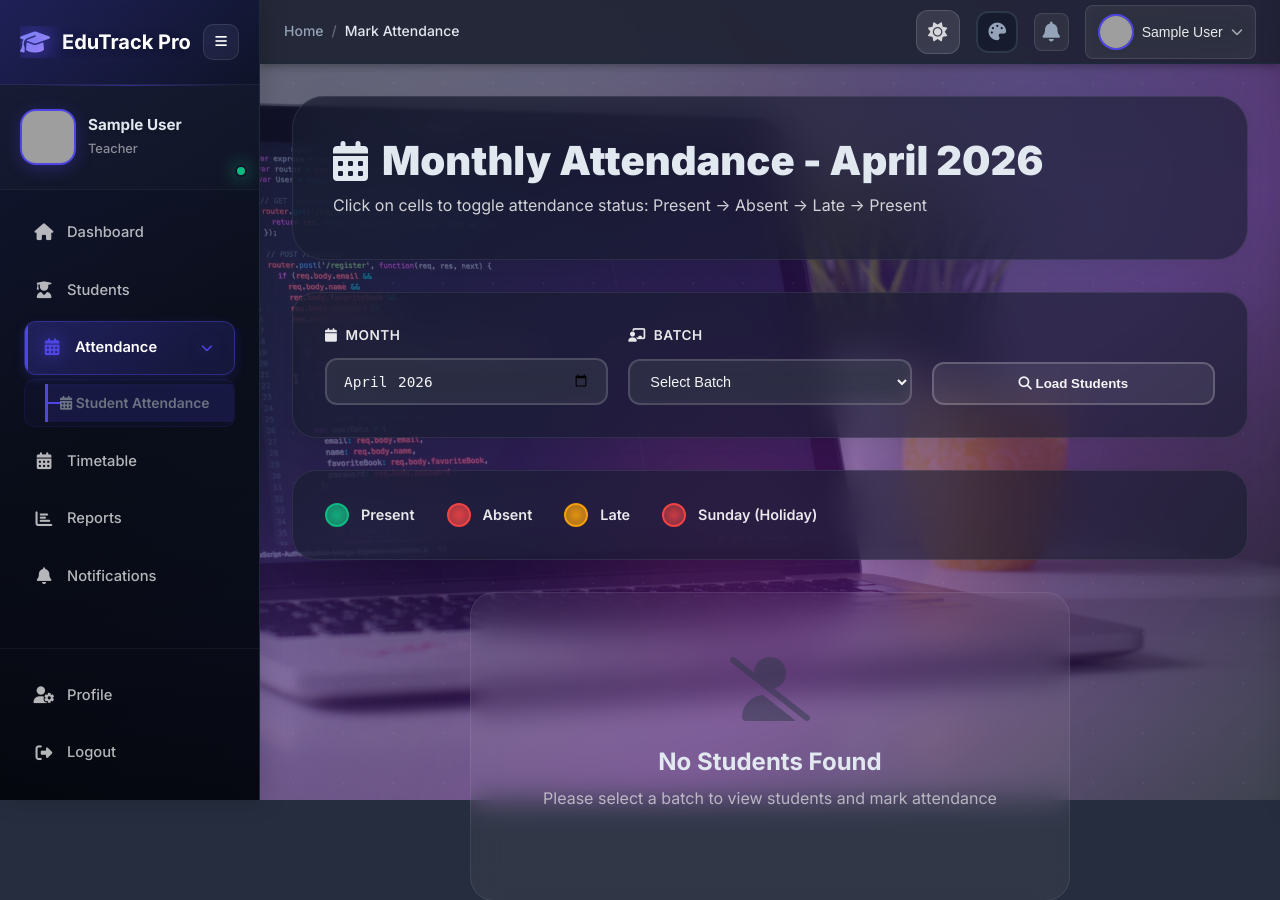
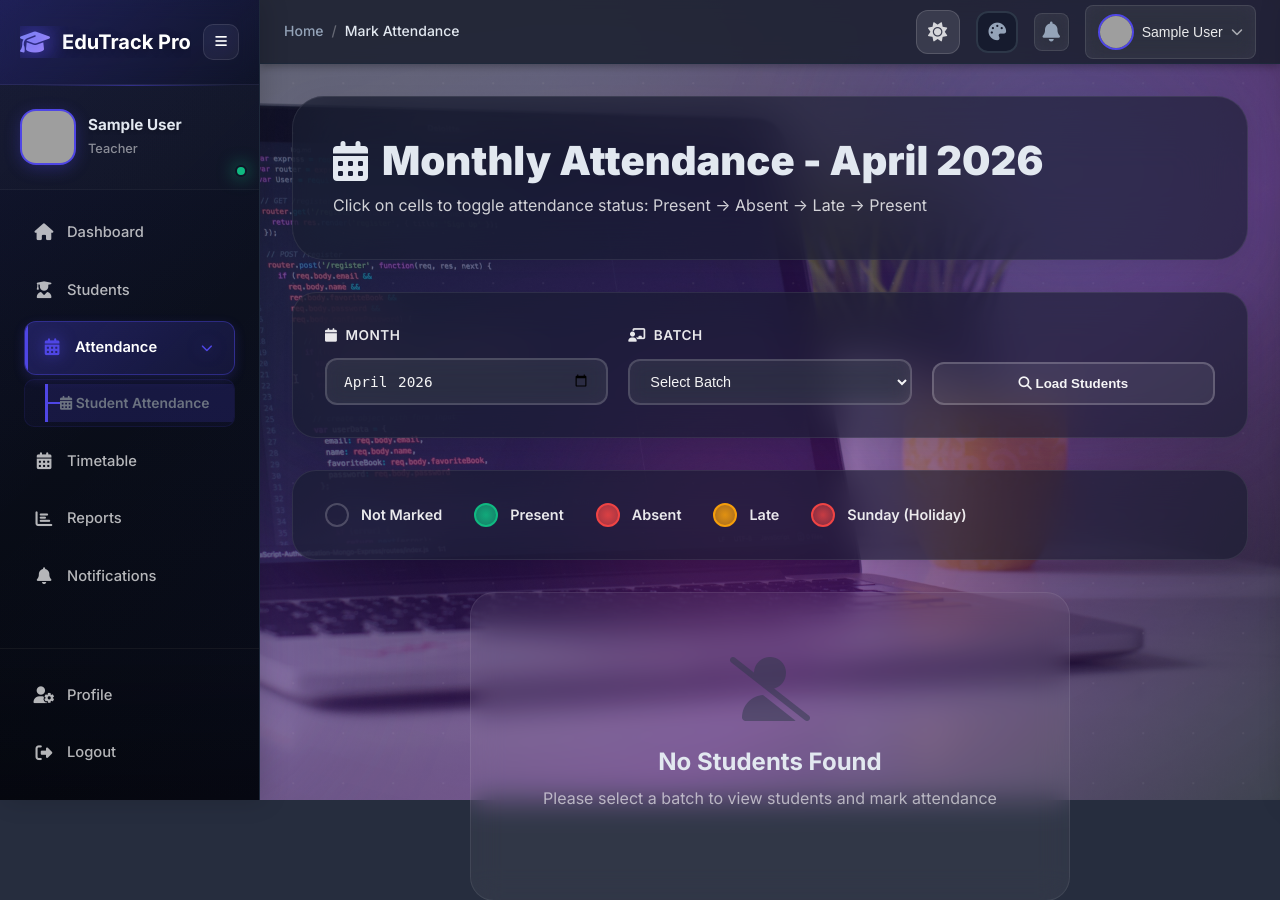
Before and after one commit to AKASH991833/Attendance_management_sys, a Django app: page /attendance/mark/ in a window 1280 px wide. Shown: the top 900 px of the page. Run offline with Django 4.2, Linux system fonts and the light colour scheme; the visitor is signed in with stand-in values (Sample User, id 1); data comes from the database, SQL or seed files in the repository; data that the repository does not hold is empty; grey boxes are pictures that could not be loaded.

Commit message:
Further updates to attendance mark template

```diff
--- a/templates/attendance/mark.html
+++ b/templates/attendance/mark.html
@@ -333,6 +333,11 @@
         border-radius: 50%;
     }
 
+    .legend-dot.empty {
+        background: transparent;
+        border: 2px solid rgba(255, 255, 255, 0.2);
+    }
+
     .legend-dot.present {
         background: radial-gradient(circle, rgba(16, 185, 129, 0.9) 0%, rgba(16, 185, 129, 0.6) 100%);
         border: 2px solid rgba(16, 185, 129, 1);
@@ -501,6 +506,10 @@
 <!-- Legend -->
 <div class="legend">
     <div class="legend-item">
+        <div class="legend-dot empty"></div>
+        <span class="legend-label">Not Marked</span>
+    </div>
+    <div class="legend-item">
         <div class="legend-dot present"></div>
         <span class="legend-label">Present</span>
     </div>
@@ -639,11 +648,16 @@
         const cells = document.querySelectorAll('.attendance-cell[data-student]');
         const attendanceData = {};
 
-        // Group by student
+        // Group by student (only include non-empty cells)
         cells.forEach(cell => {
             const studentId = cell.dataset.student;
             const date = cell.dataset.date;
             const status = cell.dataset.status;
+
+            // Skip empty cells
+            if (status === 'empty' || status === 'sunday' || status === 'future') {
+                return;
+            }
 
             if (!attendanceData[studentId]) {
                 attendanceData[studentId] = {};
```
